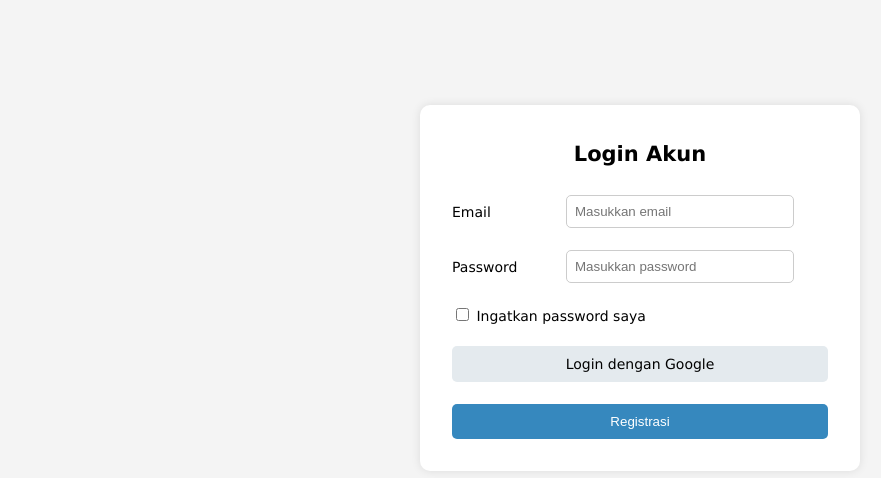
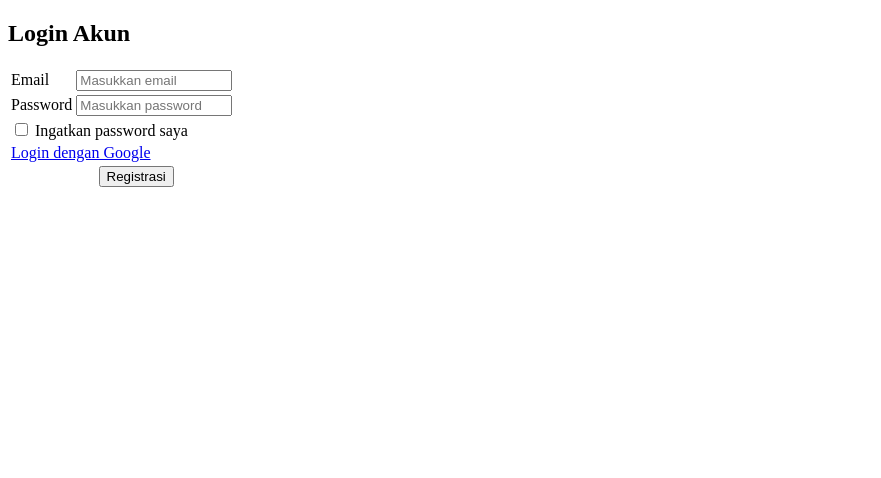
Before and after one commit to AigrettaM/PemrogramanWeb, a plain HTML site: page Pertemuan 3/Tugas_Login.html in a window 1280 px wide. Shown: the whole page, without its empty margins (0-881 px from the left). Drawn offline with Linux system fonts and the light colour scheme.

Commit message:
no style commit

```diff
--- a/Pertemuan 3/Tugas_Login.html
+++ b/Pertemuan 3/Tugas_Login.html
@@ -4,75 +4,8 @@
     <meta charset="UTF-8">
     <meta name="viewport" content="width=device-width, initial-scale=1.0">
     <title>Login Akun</title>
-    <style>
-        body{
-            font-family:'Lucida Sans', 'Lucida Sans Regular', 'Lucida Grande', 'Lucida Sans Unicode', Geneva, Verdana, sans-serif;
-
-            display: flex;
-            align-items: center;
-            justify-content: center;
-            height: 70vh;
-
-            background-color: #f4f4f4;
-            font-size: 14px;
-        }
-
-        .container-regist{
-            background: #fff;
-            border-radius: 10px;
-            box-shadow: 0 0 10px rgba(0, 0, 0, 0.1);
-            padding: 20px;
-            width: 400px;
-        }
-        h2{
-            text-align: center;
-        }
-
-        td, th{
-            padding: 10px;
-        }
-
-        input{
-            padding: 8px;
-            border: 1px solid #ccc;
-            border-radius: 5px;
-        }
-
-        table{
-            width: 100%;
-        }
-
-        button{
-            background-color: rgb(54, 136, 190);
-            color: white;
-            padding: 10px;
-            border: none;
-            cursor: pointer;
-            width: 100%;
-            border-radius: 5px;
-        }
-
-        button:hover{
-            background-color: #0056b3;
-        }
-
-        .button-google{
-            padding: 10px;
-            background-color: #e4eaee;
-            border-radius: 5px;
-
-            display: flex;
-            align-items: center;
-            justify-content: center;
-
-            text-decoration: none;
-            color: black;
-
-        }
-    </style>
 </head>
 <body>
-    <div class="container-regist">
     <form action="#" method="get">
         <h2>Login Akun</h2>
         <table>
@@ -121,6 +54,5 @@
             </tr>
         </table>
     </form>
-    </div>
 </body>
 </html>
```
Also changed, not shown: Pertemuan 3/Tugas_Regist.html (+0 -51 lines). Lines whose indentation alone changed are shown as unchanged.
